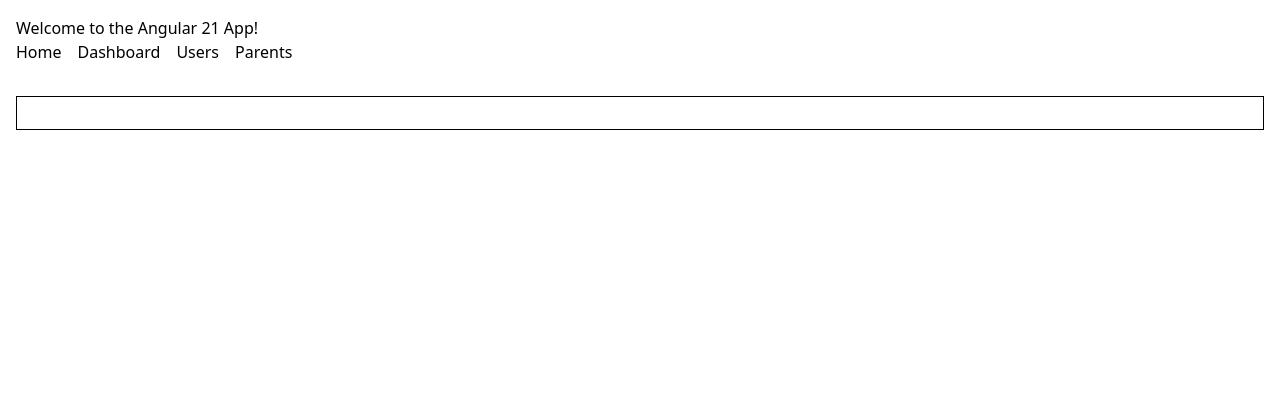
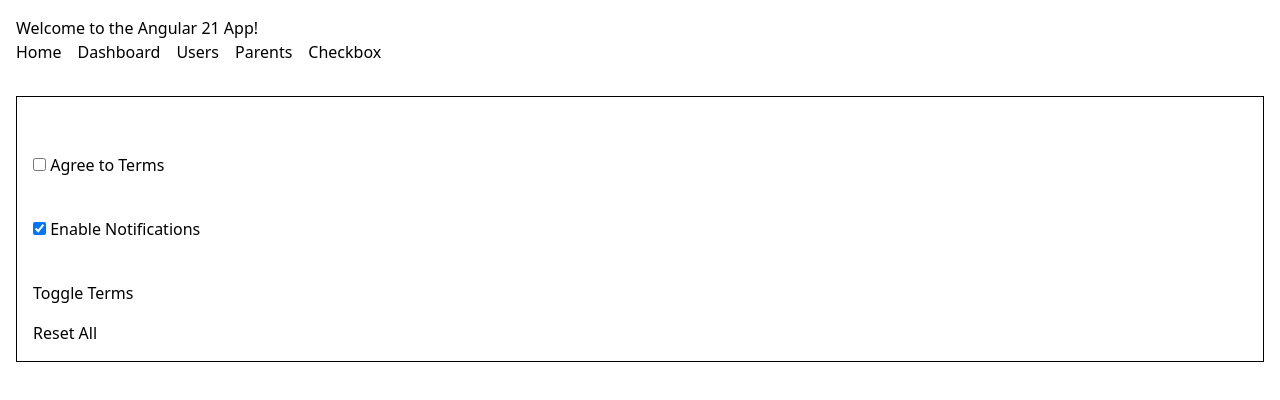
Before and after one commit to llccing-demo/angular-21, an Angular app: page /checkbox in a window 1280 px wide. Before the commit this address led to /. Shown: the top 400 px of the page. Built offline with nearby package versions, Linux system fonts and the light colour scheme.

Commit message:
feat: two-way binding with model signals

```diff
--- a/src/app/app.html
+++ b/src/app/app.html
@@ -17,6 +17,10 @@
       <li>
         <a routerLink="/parents">Parents</a>
       </li>
+
+      <li>
+        <a routerLink="/checkbox">Checkbox</a>
+      </li>
     </ul>
 </div>
 
--- a/src/app/app.routes.ts
+++ b/src/app/app.routes.ts
@@ -4,5 +4,6 @@ export const routes: Routes = [
     { path: '', loadComponent: () => import('./pages/home/home').then(m => m.Home) },
     { path: 'dashboard', loadComponent: () => import('./pages/dashboard/dashboard').then(m => m.Dashboard) },
     { path: 'users', loadComponent: () => import('./pages/users/users').then(m => m.Users) },
-    { path: 'parents', loadComponent: () => import('./pages/parent/parent').then(m => m.Parent) }
+    { path: 'parents', loadComponent: () => import('./pages/parent/parent').then(m => m.Parent) },
+    { path: 'checkbox', loadComponent: () => import('./pages/custom-checkbox/custom-checkbox').then(m => m.CustomCheckbox) },
 ];
--- /dev/null
+++ b/src/app/pages/custom-checkbox/checkbox/checkbox.html
@@ -0,0 +1,7 @@
+<label>
+    <!--
+        why don't use [(ngModel)] here?
+    -->
+    <input type="checkbox" [checked]="checked()" (change)="toggle()"/>
+    {{ label() }}
+</label>
--- /dev/null
+++ b/src/app/pages/custom-checkbox/checkbox/checkbox.ts
@@ -0,0 +1,17 @@
+import { Component, model, input, signal, ChangeDetectionStrategy } from '@angular/core';
+
+@Component({
+  selector: 'app-checkbox',
+  imports: [],
+  templateUrl: './checkbox.html',
+  styleUrl: './checkbox.css',
+  changeDetection: ChangeDetectionStrategy.OnPush,
+})
+export class Checkbox {
+  checked = model.required<boolean>();
+  label = input<string>('');
+
+  toggle() {
+    this.checked.set(!this.checked());
+  }
+}
--- /dev/null
+++ b/src/app/pages/custom-checkbox/custom-checkbox.html
@@ -0,0 +1,18 @@
+<div>
+    <div class="mt-10">
+        <!--
+            this is a bit strange, why don't write like this [(checked)]="agreedToTerms".
+            should be careful about the difference between property binding and two-way binding
+        -->
+        <app-checkbox [(checked)]="agreedToTerms" [label]="'Agree to Terms'"></app-checkbox>
+    </div>
+
+    <div class="mt-10">
+        <app-checkbox [(checked)]="enableNotifications" [label]="'Enable Notifications'"></app-checkbox>
+    </div>
+
+    <div class="mt-10 flex flex-col gap-4 items-start">
+        <button (click)="toggleTermsFromParent()">Toggle Terms</button>
+        <button (click)="resetAll()">Reset All</button>
+    </div>
+</div>
--- /dev/null
+++ b/src/app/pages/custom-checkbox/custom-checkbox.ts
@@ -0,0 +1,23 @@
+import { ChangeDetectionStrategy, Component, model } from '@angular/core';
+import { Checkbox } from './checkbox/checkbox';
+
+@Component({
+  selector: 'app-custom-checkbox',
+  imports: [Checkbox],
+  templateUrl: './custom-checkbox.html',
+  styleUrl: './custom-checkbox.css',
+  changeDetection: ChangeDetectionStrategy.OnPush,
+})
+export class CustomCheckbox {
+  agreedToTerms = model(false);
+  enableNotifications = model(true);
+
+  toggleTermsFromParent() {
+    this.agreedToTerms.set(!this.agreedToTerms());
+  }
+
+  resetAll() {
+    this.agreedToTerms.set(false);
+    this.enableNotifications.set(false);
+  }
+}
```
Also changed, not shown: src/app/pages/custom-checkbox/checkbox/checkbox.css (added), src/app/pages/custom-checkbox/custom-checkbox.css (added), 2 other files (tests, documents, lock files or other folders).
